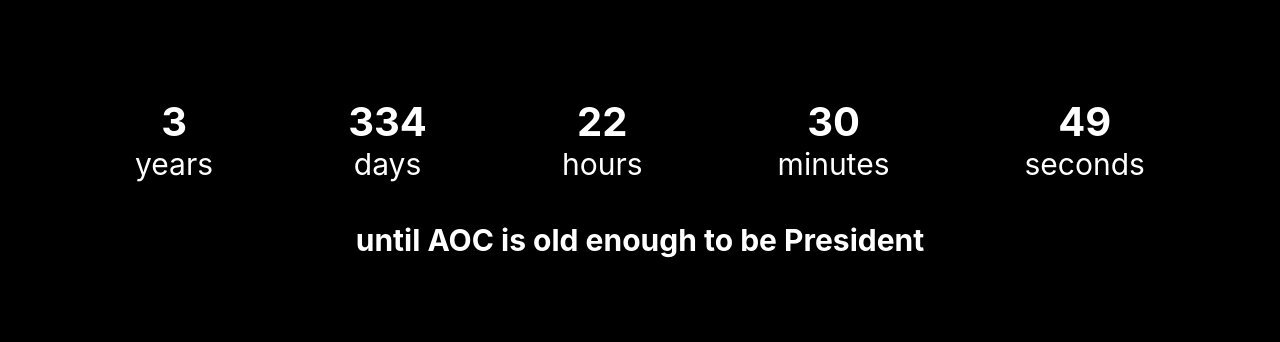
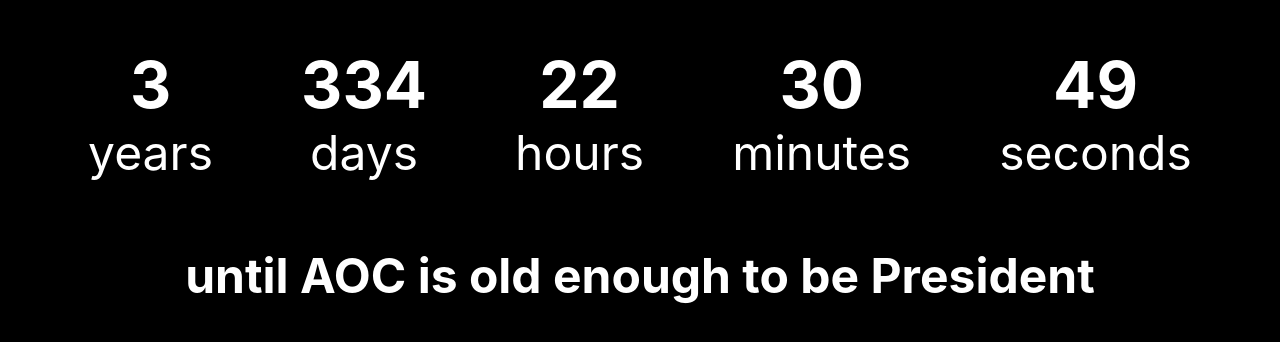
Before and after one commit to cartertoni/aoccountdown, a React (Create React App) app: page / in a window 1280 px wide. Shown: the part 218-560 px from the top of the page. Built offline with nearby package versions, Linux system fonts and the light colour scheme.

Commit message:
changing font size

```diff
--- a/src/App.css
+++ b/src/App.css
@@ -39,7 +39,7 @@
 
 .main {
   background-color: black;
-  font-size: 40px;
+  font-size: 4em;
   color: white;
 }
 
```
